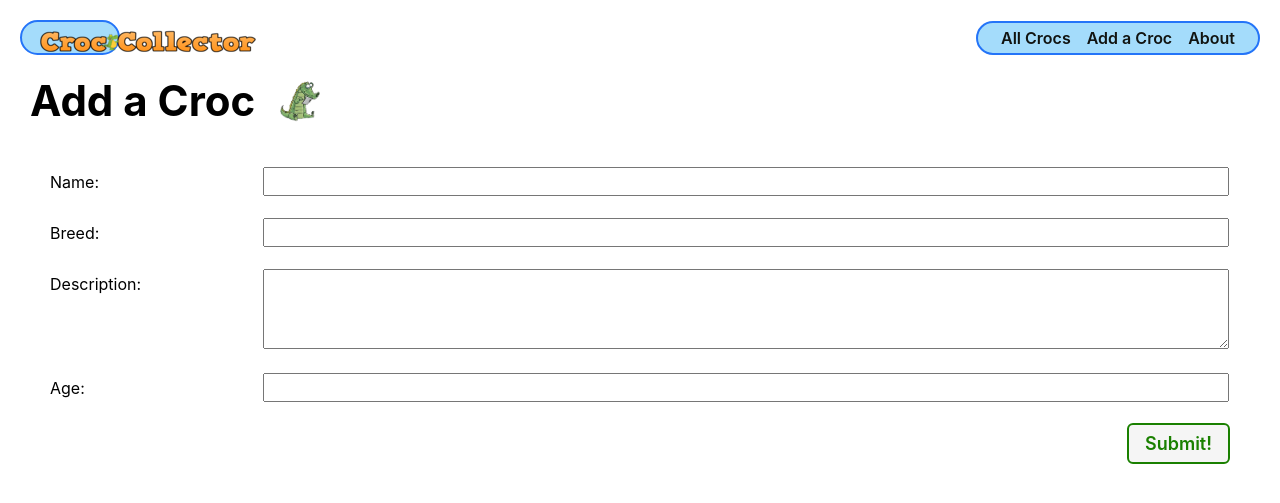
After one commit to efung7994/collector-lab, a Django app: page /croc/create/ in a window 1280 px wide. The commit adds this page. Shown: the top 503 px of the page. Run offline with Django 4.2, Linux system fonts and the light colour scheme.

Commit message:
finish part 3 of croc-collector

```diff
--- a/main_app/models.py
+++ b/main_app/models.py
@@ -1,4 +1,5 @@
 from django.db import models
+from django.urls import reverse
 
 class Croc(models.Model):
   name = models.CharField(max_length=100)
@@ -8,3 +9,6 @@ class Croc(models.Model):
 
   def __str__(self):
     return self.name
+
+  def get_absolute_url(self):
+    return reverse('cat-detail', kwargs={'cat_id': self.id})
--- /dev/null
+++ b/main_app/static/css/form.css
@@ -0,0 +1,39 @@
+.form-container {
+  display: flex;
+  flex-direction: column;
+  width: 100%;
+}
+
+table {
+  padding: 0 40px;
+  width: 100%;
+  border-spacing: 0 20px;
+}
+
+th {
+  text-align: left;
+  padding: 6px 20px 0 0;
+  font-weight: normal;
+  vertical-align: top;
+  font-size: var(--font-reg);
+}
+
+td {
+  max-width: 60%;
+}
+
+td > * {
+  width: 100%;
+  padding: 2px 4px;
+  font-size: var(--font-l);
+}
+
+td > textarea {
+  height: calc(4 * var(--font-l) + 8px);
+  font-family: inherit;
+}
+
+.btn {
+  align-self: flex-end;
+  margin-right: 40px;
+}
--- a/main_app/templates/base.html
+++ b/main_app/templates/base.html
@@ -28,8 +28,9 @@
     </div>
     <nav>
       <ul>
-        <li><a href="/crocs">All Crocs</a></li>
-        <li><a href="/about">About</a></li>
+        <li><a href="{% url 'croc-index' %}">All Crocs</a></li>
+        <li><a href="{% url 'croc-create' %}">Add a Croc</a></li>
+        <li><a href="{% url 'about' %}">About</a></li>
       </ul>
     </nav>
   </header>
--- a/main_app/templates/crocs/detail.html
+++ b/main_app/templates/crocs/detail.html
@@ -26,6 +26,10 @@
       <h2>A {{ croc.breed }} kitten.</h2>
     {% endif %}
     <p>{{ croc.description }}</p>
+    <div class="croc-actions">
+      <a href="{% url 'croc-update' croc.id %}" class="btn warn">Edit</a>
+      <a href="{% url 'croc-delete' croc.id %}" class="btn danger">Delete</a>
+    </div>
   </div>
 </section>
 
--- /dev/null
+++ b/main_app/templates/main_app/croc_form.html
@@ -0,0 +1,26 @@
+{% extends 'base.html' %}
+{% load static %}
+
+{% block head %}
+<link rel="stylesheet" type="text/css" href="{% static 'css/form.css' %}"/>
+{% endblock %}
+
+{% block content %}
+
+<div class="page-header">
+  {% if croc %}
+    <h1>Edit {{ croc.name }}</h1>
+  {% else %}
+    <h1>Add a Croc</h1>
+  {% endif %}
+  <img src="{% static 'images/croc-pad.png' %}" alt="A Croc using a computer"/>
+</div>
+<form action="" method="post" class="form-container">
+  {% csrf_token %}
+  <table>
+    {{ form.as_table }}
+  </table>
+  <button type="submit" class="btn submit">Submit!</button>
+</form>
+
+{% endblock %}
--- a/main_app/urls.py
+++ b/main_app/urls.py
@@ -6,4 +6,7 @@ urlpatterns = [
   path('about/', views.about, name='about'),
   path('crocs/', views.croc_index, name='croc-index'),
   path('crocs/<int:croc_id>/', views.croc_detail, name='croc-detail'),
+  path('croc/create/', views.CrocCreate.as_view(), name='croc-create'),
+  path('crocs/<int:pk>/update/', views.CrocUpdate.as_view(), name='croc-update'),
+  path('crocs/<int:pk>/delete/', views.CrocDelete.as_view(), name='croc-delete'),
 ]
--- a/main_app/views.py
+++ b/main_app/views.py
@@ -1,4 +1,5 @@
 from django.shortcuts import render
+from django.views.generic.edit import CreateView, UpdateView, DeleteView
 from .models import Croc
 
 # Add the following import
@@ -18,3 +19,16 @@ def croc_index(request):
 def croc_detail(request, croc_id):
   croc = Croc.objects.get(id=croc_id)
   return render(request, 'crocs/detail.html', { 'croc': croc })
+
+class CrocCreate(CreateView):
+  model = Croc
+  fields = '__all__'
+  success_url = '/crocs/'
+
+class CrocUpdate(UpdateView):
+  model = Croc
+  fields = ['breed', 'description', 'age']
+
+class CrocDelete(DeleteView):
+  model = Croc
+  success_url = '/crocs/'
```
Also changed, not shown: main_app/templates/main_app/croc_confirm_delete.html (added, +23 -0 lines), main_app/static/images/croc-pad.png (added).
